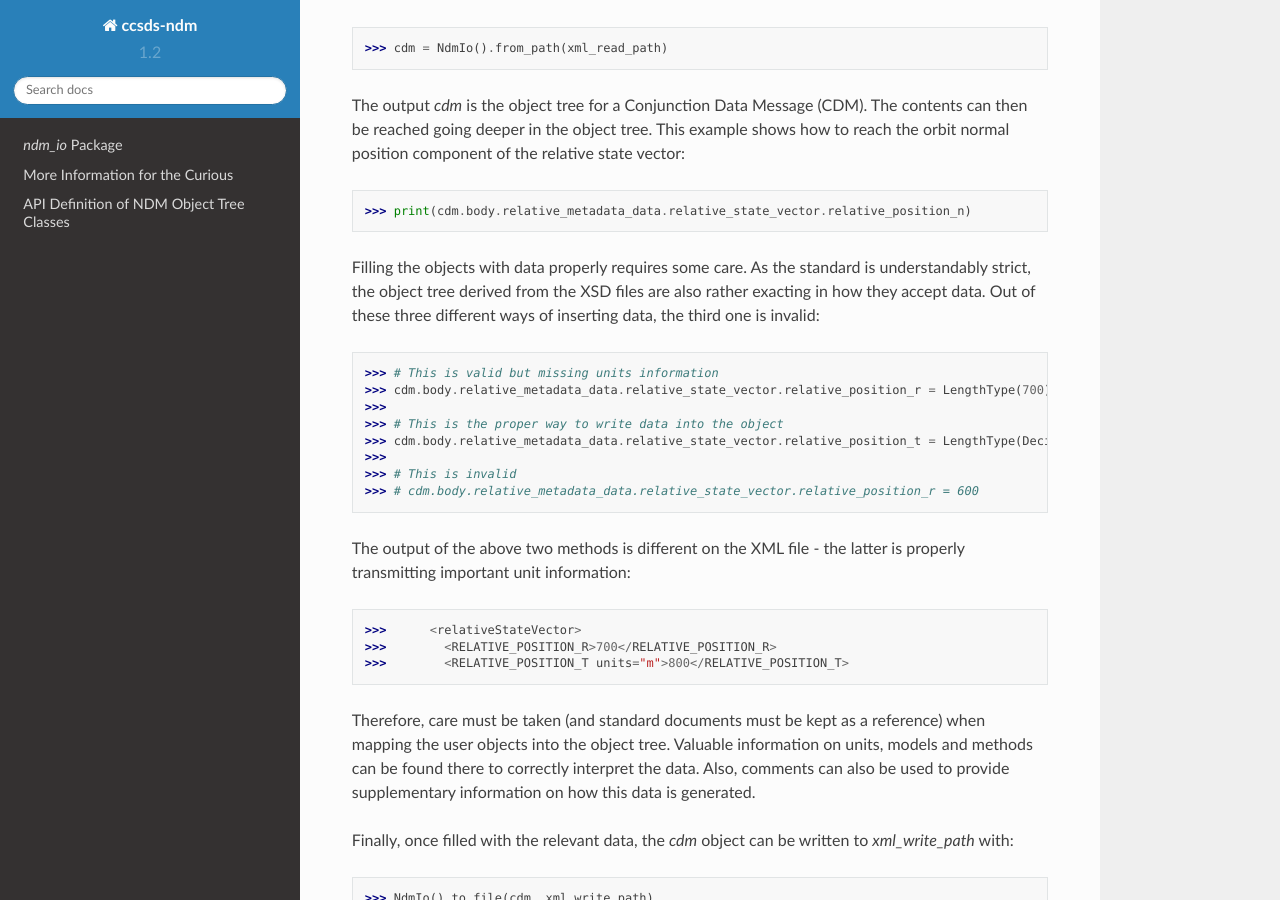
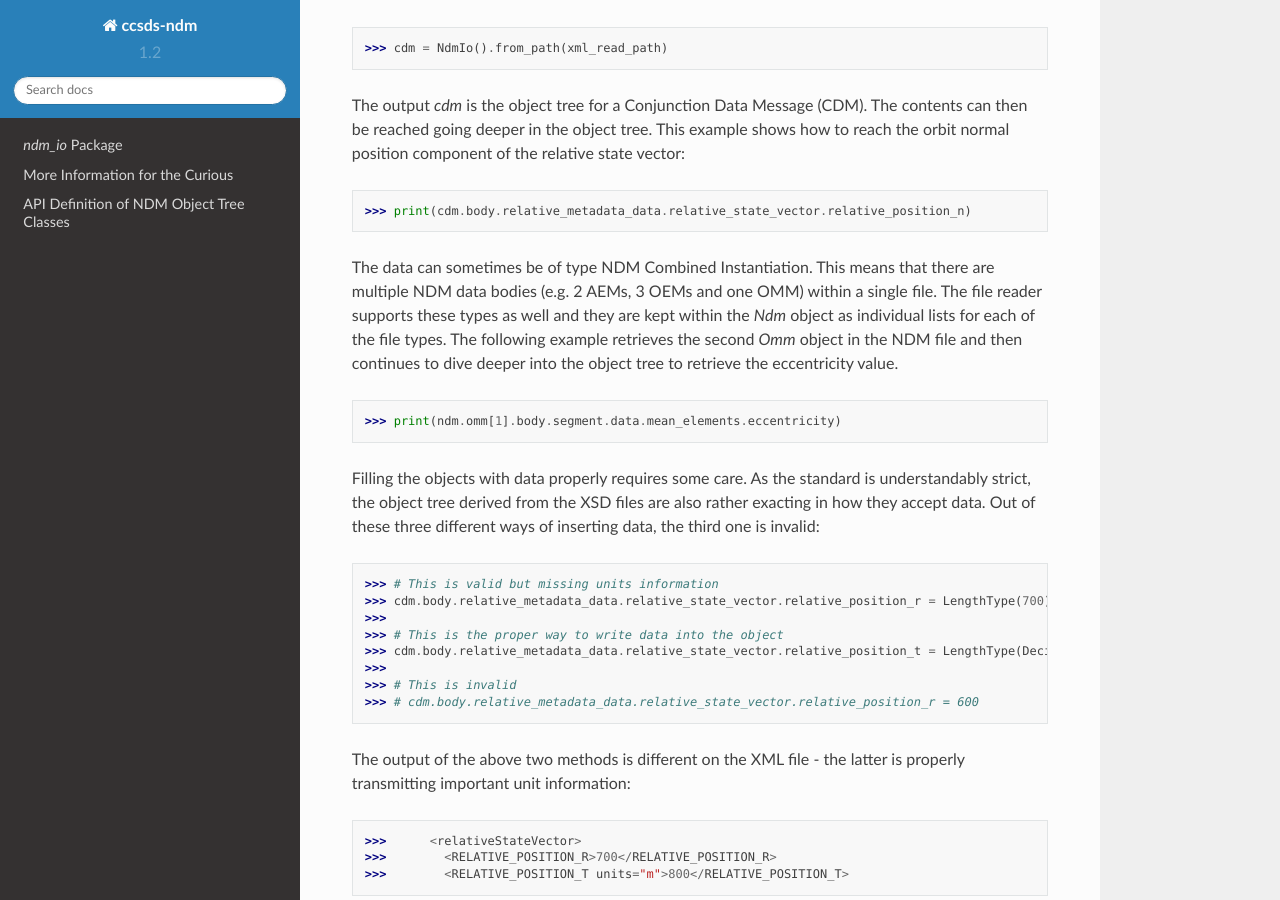
Before and after one commit to egemenimre/ccsds-ndm, a Sphinx documentation site: the page built from docs/index.rst, in a window 1280 px wide and 900 px high, scrolled down 834 px. Built offline with Sphinx 7.4.7 and the Read the Docs theme 2.0.0, drawn with Linux system fonts in a browser that asks for light colours.

Commit message:
Added explanation for Combined Instantiation Message.

```diff
--- a/docs/index.rst
+++ b/docs/index.rst
@@ -37,6 +37,14 @@ going deeper in the object tree. This example shows how to reach the orbit norma
 of the relative state vector:
 
 >>> print(cdm.body.relative_metadata_data.relative_state_vector.relative_position_n)
+
+The data can sometimes be of type NDM Combined Instantiation. This means that there are multiple NDM data bodies
+(e.g. 2 AEMs, 3 OEMs and one OMM) within a single file. The file reader supports these types as well and they are
+kept within the `Ndm` object as individual lists for each of the file types. The following example retrieves the
+second `Omm` object in the NDM file and then continues to dive deeper into the object tree to retrieve the
+eccentricity value.
+
+>>> print(ndm.omm[1].body.segment.data.mean_elements.eccentricity)
 
 Filling the objects with data properly requires some care. As the standard is understandably strict, the
 object tree derived from the XSD files are also rather exacting in how they accept data. Out of these three
```
